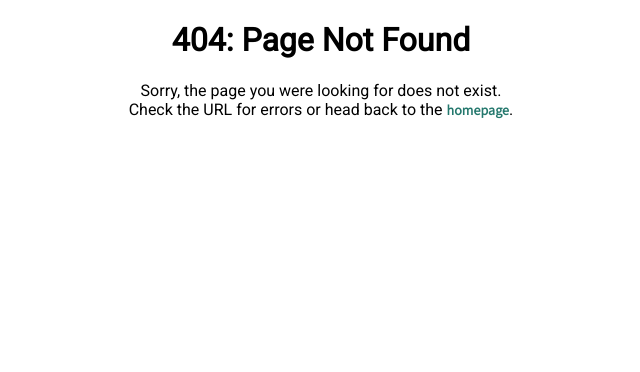
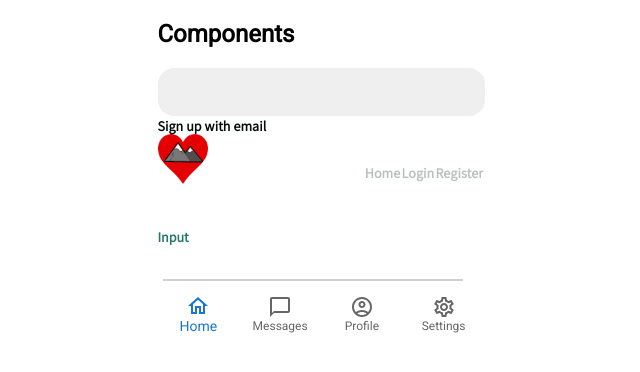
Before and after one commit to avm2108/intrepid-swe6733, a React (Create React App) app in the folder frontend/: page /components in a window 1280 px wide. Before the commit this address had no page. Shown: the top 372 px of the page, without its empty margins (319-959 px from the left). Built offline with nearby package versions, Linux system fonts and the light colour scheme; a web font is replaced by a local one.

Commit message:
switching branches

```diff
--- a/frontend/src/App.js
+++ b/frontend/src/App.js
@@ -14,6 +14,7 @@ import ReduxSandbox from './pages/ReduxSandbox';
 import ForgotPassword from './pages/ForgotPassword';
 import ResetPassword from './pages/ResetPassword';
 import { MatchPage } from './pages/MatchPage';
+import ComponentsPage from './components';
 
 /**
  * <App /> is the root component of the app. It renders the root layout and child routes.
@@ -30,6 +31,7 @@ function App() {
           if the user's logged in and show that appropriate "homepage" */}
         <Route index element={<GuestHome />} />
         {/* The path specifies the URL that'll provide the component specified in the 'element' */}
+        <Route path="/components" element={<ComponentsPage />} />
         <Route path="/login" element={<Login />} />
         <Route path="/register" element={<Register />} />
         <Route path="/reset-password/:key" element={<ResetPassword />} />
--- /dev/null
+++ b/frontend/src/components/Components.css
@@ -0,0 +1,3 @@
+.components {
+    display: block;
+}
--- /dev/null
+++ b/frontend/src/components/FooterNavigation.css
@@ -0,0 +1,3 @@
+.bottomNav {
+
+}
--- /dev/null
+++ b/frontend/src/components/FooterNavigation.jsx
@@ -0,0 +1,27 @@
+import React, { useState } from "react";
+import { BottomNavigation, BottomNavigationAction } from "@mui/material";
+import HomeOutlinedIcon from '@mui/icons-material/HomeOutlined';
+import ChatBubbleOutlineOutlinedIcon from '@mui/icons-material/ChatBubbleOutlineOutlined';
+import AccountCircleOutlinedIcon from '@mui/icons-material/AccountCircleOutlined';
+import SettingsOutlinedIcon from '@mui/icons-material/SettingsOutlined';
+import styles from './CTAButton.module.css';
+
+
+export default function FooterNavigation(){
+    const [ value, setValue ] = useState(0);
+
+    return (
+        <BottomNavigation
+        className={styles.bottomNav}
+        showLabels
+        value={value}
+        onChange={(event, newValue) => {setValue(newValue)}}
+        >
+            <BottomNavigationAction label="Home" icon={<HomeOutlinedIcon />} />
+            <BottomNavigationAction label="Messages" icon={<ChatBubbleOutlineOutlinedIcon/>} />
+            <BottomNavigationAction label="Profile" icon={<AccountCircleOutlinedIcon />} />
+            <BottomNavigationAction label="Settings" icon={<SettingsOutlinedIcon />} />
+
+        </BottomNavigation>
+    )
+}
--- /dev/null
+++ b/frontend/src/components/index.jsx
@@ -0,0 +1,22 @@
+import React from "react";
+import FooterNavigation from "./FooterNavigation";
+import CTAButton from "./CTAButton";
+import CustomLink from "./CustomLink";
+import Header from "./Header";
+import LabeledInput from "./LabeledInput";
+import styles from './Components.css';
+
+export default function ComponentsPage() {
+    return (
+        <div className={styles.componentsPage}>
+            <h2>Components</h2>
+
+            <CTAButton />
+            <CustomLink style={{ display: "block", color: 'var(--color-black)' }} to="/register">Sign up with email</CustomLink>
+            <Header />
+            <LabeledInput />
+            <FooterNavigation />
+
+        </div>
+    )
+}
```
